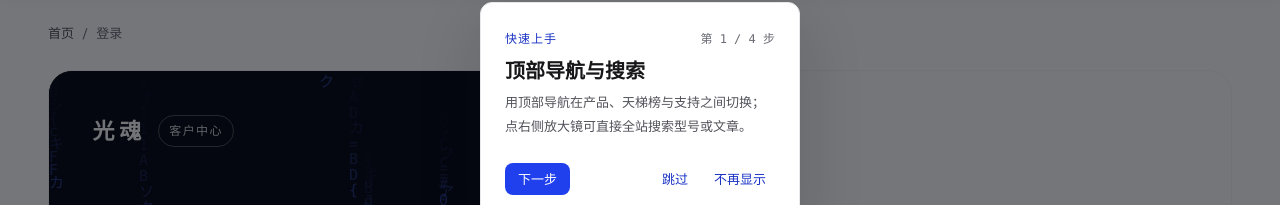
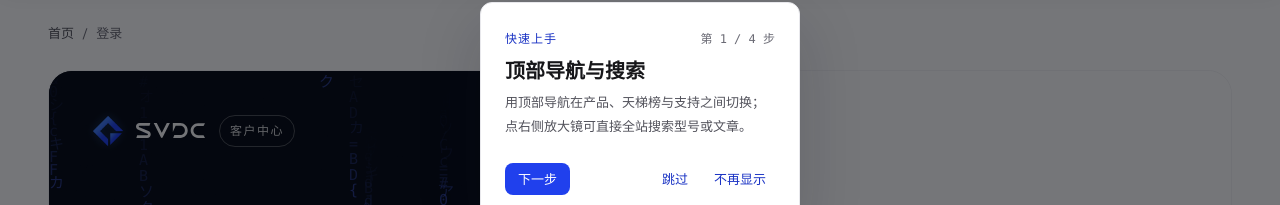
Before and after one commit to junhao1314521-hao/guanghun-site, a React (Vite) app in the folder gh-web/: page /login in a window 1280 px wide. Shown: the part 75-280 px from the top of the page. Built offline with nearby package versions, Linux system fonts and the light colour scheme; no server answers.

Commit message:
登录/注册页左上角改用正式 LOGO：图形 mark + SVDC 字标，与站点顶栏一致

```diff
--- a/gh-web/src/components/site/AuthShell.tsx
+++ b/gh-web/src/components/site/AuthShell.tsx
@@ -1,11 +1,12 @@
 /**
  * 登录 / 注册页外壳：左右分栏。
- * - 左栏：上下顶满的「可交互代码动画」+ 品牌信息（品牌统一为「光魂」）。
+ * - 左栏：上下顶满的「可交互代码动画」+ 品牌信息（左上角为正式 LOGO：图形 mark + SVDC 字标）。
  * - 右栏：表单（由调用方传入）。
  * - variant='full' 用于后台登录（整屏、无圆角）；variant='card' 用于站内登录/注册（大卡片、页面内居中）。
  * - 移动端：左栏折叠为顶部背景条，表单优先。
  */
 import type { ReactNode } from 'react'
+import { BrandMark } from './BrandMark'
 import { CodeBackdrop } from './CodeBackdrop'
 
 type Props = {
@@ -22,7 +23,7 @@ type Props = {
 export function AuthShell({
   children,
   variant = 'card',
-  badge = '光魂',
+  badge = '',
   eyebrow = 'SUPER DISPLAY',
   headline = '以实测定义性能',
   subtitle = 'OLED 电竞显示器 · 参数公开、方法公开、来源可查。',
@@ -34,7 +35,8 @@ export function AuthShell({
         <CodeBackdrop className="auth-shell__canvas" />
         <div className="auth-shell__aside-inner">
           <div className="auth-shell__brand">
-            <span className="auth-shell__logo">光魂</span>
+            <BrandMark className="logo__mark" />
+            <span className="logo__word" role="img" aria-label="光魂 · SVDC" />
             {badge && <span className="auth-shell__badge">{badge}</span>}
           </div>
           <div className="auth-shell__pitch">
--- a/gh-web/src/styles/site.css
+++ b/gh-web/src/styles/site.css
@@ -1026,8 +1026,7 @@ main:focus, main:focus-visible { outline: none; box-shadow: none; }
 .auth-shell__aside { position: relative; overflow: hidden; color: var(--gh-neutral-50); background: linear-gradient(160deg, #070A16 0%, #0E1430 52%, #131C42 100%); }
 .auth-shell__canvas { position: absolute; inset: 0; width: 100%; height: 100%; display: block; }
 .auth-shell__aside-inner { position: relative; z-index: 1; height: 100%; display: flex; flex-direction: column; justify-content: space-between; gap: var(--gh-space-6); padding: clamp(24px, 3.4vw, 52px); }
-.auth-shell__brand { display: flex; align-items: center; gap: var(--gh-space-3); }
-.auth-shell__logo { font-size: 22px; font-weight: var(--gh-weight-bold); letter-spacing: .22em; }
+.auth-shell__brand { display: flex; align-items: center; gap: var(--gh-space-3); font-size: var(--gh-font-size-body-lg); }
 .auth-shell__badge { padding: 3px 10px; border: 1px solid rgba(255, 255, 255, .28); border-radius: var(--gh-radius-full); font-size: var(--gh-font-size-caption); letter-spacing: .12em; color: rgba(255, 255, 255, .82); }
 .auth-shell__eyebrow { font-family: var(--gh-font-mono); font-size: var(--gh-font-size-caption); letter-spacing: .18em; color: rgba(255, 255, 255, .6); }
 .auth-shell__headline { margin-top: var(--gh-space-3); font-size: clamp(26px, 3vw, 40px); line-height: 1.2; color: var(--gh-neutral-50); }
```
